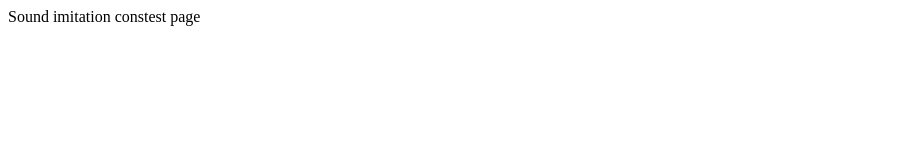
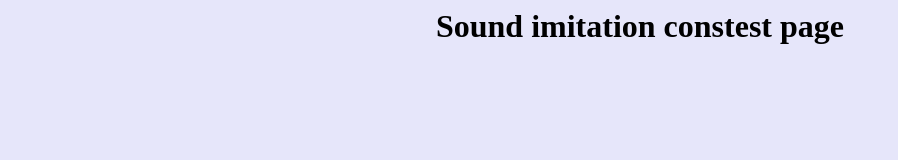
Before and after one commit to hatimk/SoundImitApp, a website: page index.html in a window 1280 px wide. Shown: the whole page, without its empty margins (0-898 px from the left). Drawn offline with Linux system fonts and the light colour scheme.

```diff
--- a/index.html
+++ b/index.html
@@ -2,7 +2,9 @@
   <head>
     <title>Sound imitation contest!</title>
   </head>
-  <body>
-    <p1>Sound imitation constest page</p1>
+  <body bgcolor="#E6E6FA">
+    <div>
+      <h1 align="center">Sound imitation constest page</h1>
+    </div>
   </body>
 </html>
```
Also changed, not shown: index.js (+4 -5 lines).
